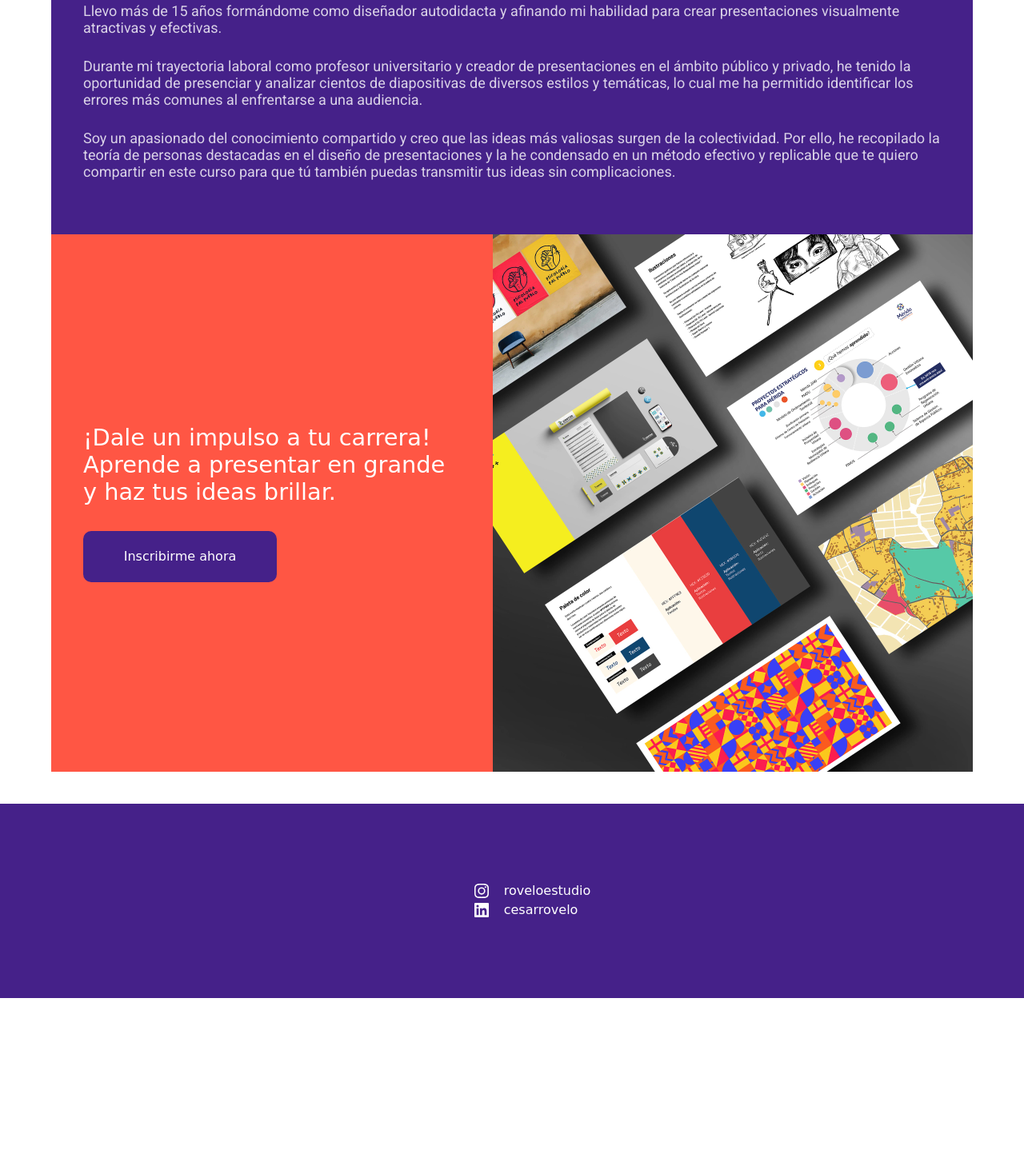
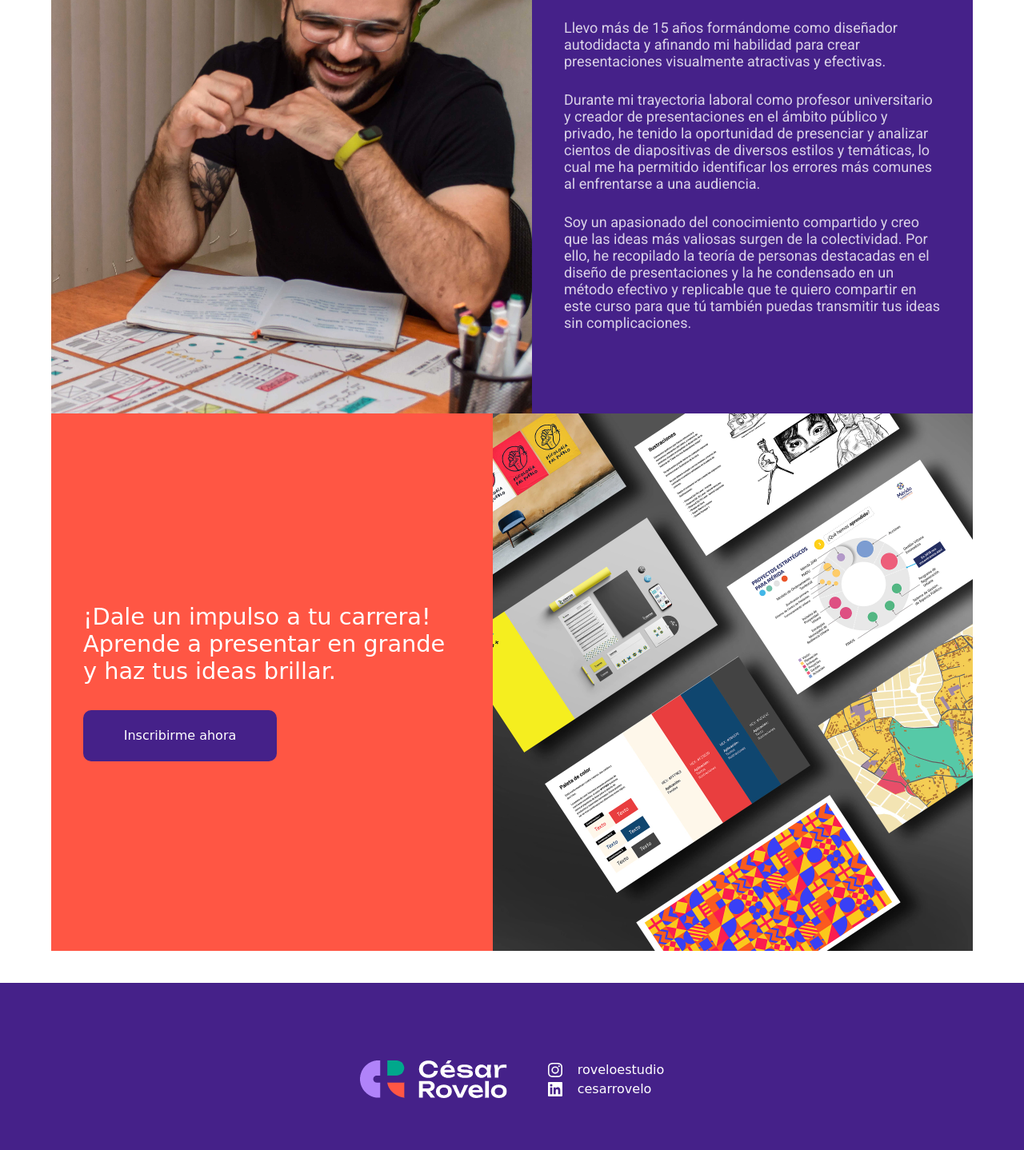
Before and after one commit to cesarrovelo/presentar-en-grande, a plain HTML site: page index.html in a window 1280 px wide. Shown: the part 5668-7106 px from the top of the page at 80% size. Before the commit the page ends 6916 px from the top, so only its background shows below. Drawn offline with Linux system fonts and the light colour scheme; a web font is replaced by a local one.

Commit message:
fix imágenes 2

```diff
--- a/index.html
+++ b/index.html
@@ -252,7 +252,7 @@
       <section class="sobremi">
         <div class="sobremi__container container">
           <figure class="sobremi__picture">
-            <img src="/proyecto/img/sobremi.png" alt="" class="sobremi__img">
+            <img src="../presentar-en-grande/img/sobremi.png" alt="" class="sobremi__img">
           </figure>
           <div class="sobremi__texts">
             <h2 class="sobremi__title">Sobre mi</h2>
@@ -287,7 +287,7 @@
       <div class="footer__container container">
         <div class="footer__info">
           <figure class="footer__logo">
-            <img src="/proyecto/img/logo_footer.png" alt="">
+            <img src="../presentar-en-grande/img/logo_footer.png" alt="">
           </figure>
           <div class="footer__rrss__container">
             <div class="footer__rrss">
```
